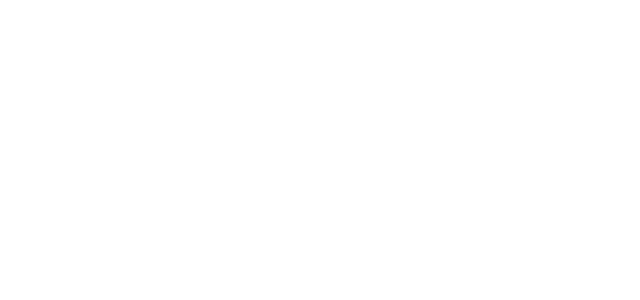
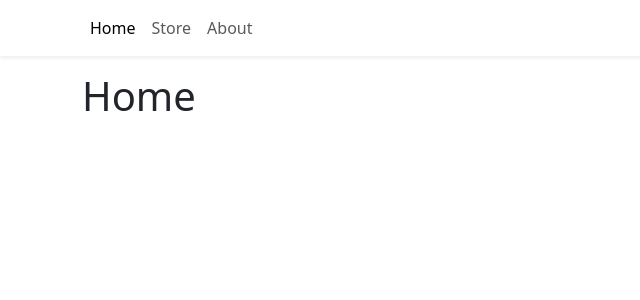
Before and after one commit to Cookieookie/vessel, a React (Create React App) app in the folder 03-frontend/react-ecommerce/: page / in a window 1280 px wide. Before the commit this address had no page. Shown: the top 300 px of the page, without its empty margins (0-640 px from the left). Built offline with nearby package versions, Linux system fonts and the light colour scheme.

Commit message:
set up bare bones of navbar

```diff
--- a/03-frontend/react-ecommerce/src/App.tsx
+++ b/03-frontend/react-ecommerce/src/App.tsx
@@ -1,19 +1,26 @@
-import React from 'react'
+import React, { Fragment } from 'react'
 import { Routes, Route } from "react-router-dom"
 import { Home } from './pages/home.tsx';
 import { Store } from './pages/store.tsx';
 import { About } from './pages/about.tsx';
 import { Container } from 'react-bootstrap';
+import { Navbar } from './components/Navbar.tsx';
 
 function App() {
-  return  <Container> <div class="container">
-    <Routes>
-      <Route path="/about" element = {<About />} />
-      <Route path="/home" element = { <Home /> } />
-      <Route path="/store" element = {<Store />} />
-    </Routes>
-  </div>
-  </Container>
+  return (
+  <>
+    <Navbar />
+
+    <Container>
+      <Routes>
+        <Route path="/about" element = {<About />} />
+        <Route path="/" element = { <Home /> } />
+        <Route path="/store" element = {<Store />} />
+      </Routes>
+    </Container>
+  </>
+  )
+
 }
 
 export default App;
--- /dev/null
+++ b/03-frontend/react-ecommerce/src/components/Navbar.tsx
@@ -0,0 +1,23 @@
+import React from "react";
+import { Container, Nav, Navbar as NavbarBs } from 'react-bootstrap'; //differentiate Navbar from bootstrap Navbar
+import { NavLink } from "react-router-dom";
+
+export function Navbar() {
+    return (
+        <NavbarBs className="bg-white shadow-sm mb-3">
+            <Container>
+                <Nav>
+                    <Nav.Link to="/" as={NavLink}>
+                        Home
+                    </Nav.Link>
+                    <Nav.Link to="/store" as={NavLink}>
+                        Store
+                    </Nav.Link>
+                    <Nav.Link to="/about" as={NavLink}>
+                        About
+                    </Nav.Link>
+                </Nav>
+            </Container>
+        </NavbarBs>
+    )
+}
```
Also changed, not shown: 03-frontend/react-ecommerce/src/index.html (added, +13 -0 lines).
